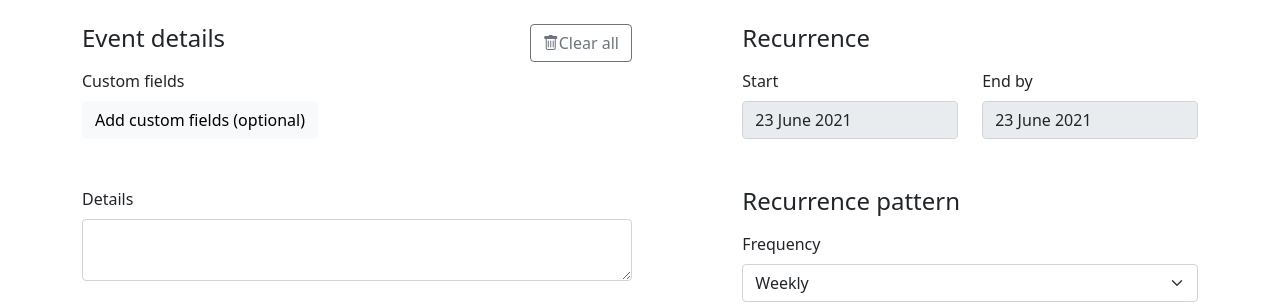
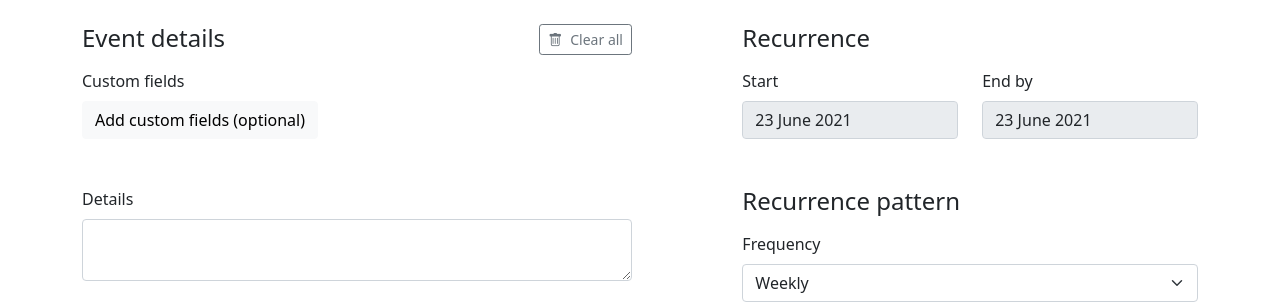
Before and after one commit to meshechko/totara_import_seminar_events, a Flask app: template templates/create-recurring-events.html in a window 1280 px wide. Shown: the part 94-400 px from the top of the page. Run offline with Flask 2, Linux system fonts and the light colour scheme; the template is opened without the code that fills it: values that come from a table or form of the project are taken from there, others are empty; some libraries are stand-ins or nearby versions.

Commit message:
Update create-recurring-events.html

```diff
--- a/templates/create-recurring-events.html
+++ b/templates/create-recurring-events.html
@@ -16,7 +16,7 @@
               <h4 class="mb-3">Event details</h4>
             </div>
             <div class="col-md-4 text-end">
-              <button type="hidden" class="btn btn-outline-secondary" form="clear-all" data-toggle="tooltip" data-placement="top" title="Clear all and start over again"><i class="bi bi-trash mr-1"></i>Clear all</button>
+              <button type="hidden" class="btn btn-outline-secondary btn-sm" form="clear-all" data-toggle="tooltip" data-placement="top" title="Clear all and start over again"><i class="bi bi-trash me-2"></i>Clear all</button>
             </div>
             </div>
           <div class="row mb-5">
```
